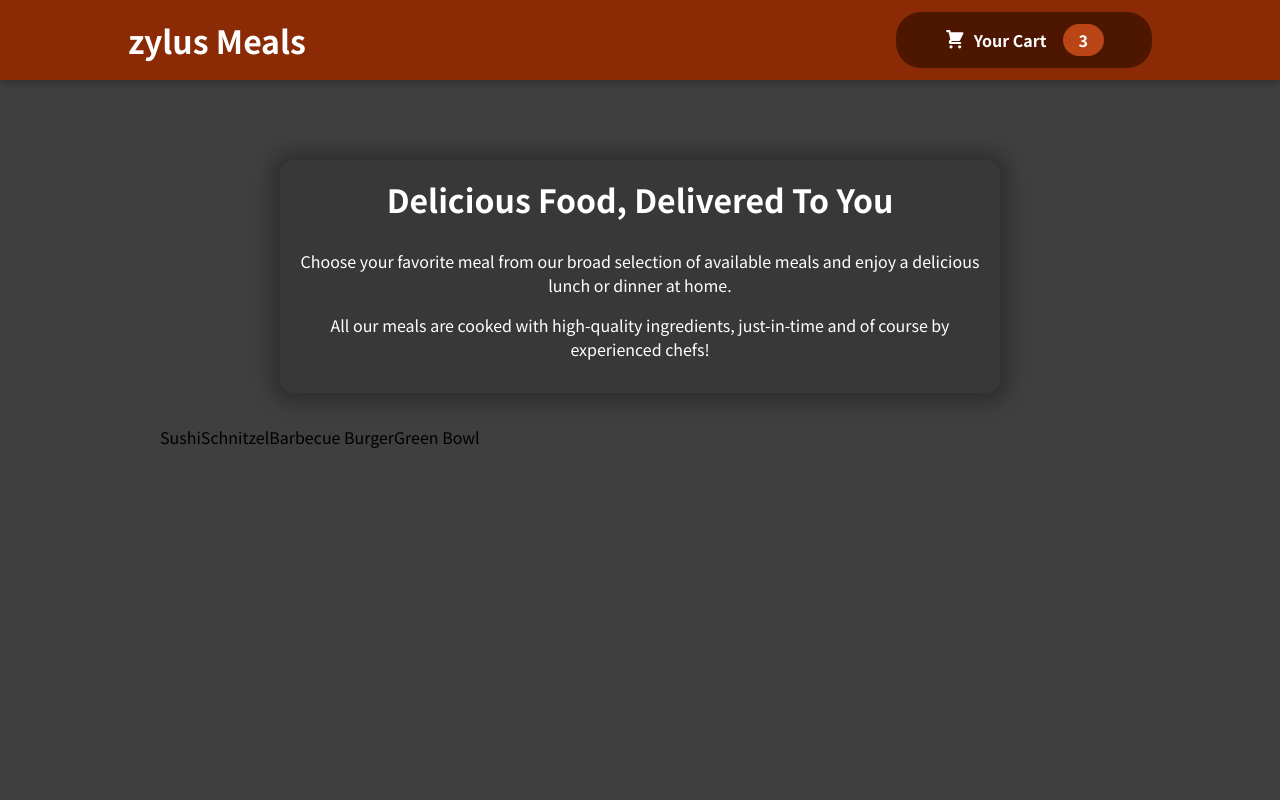
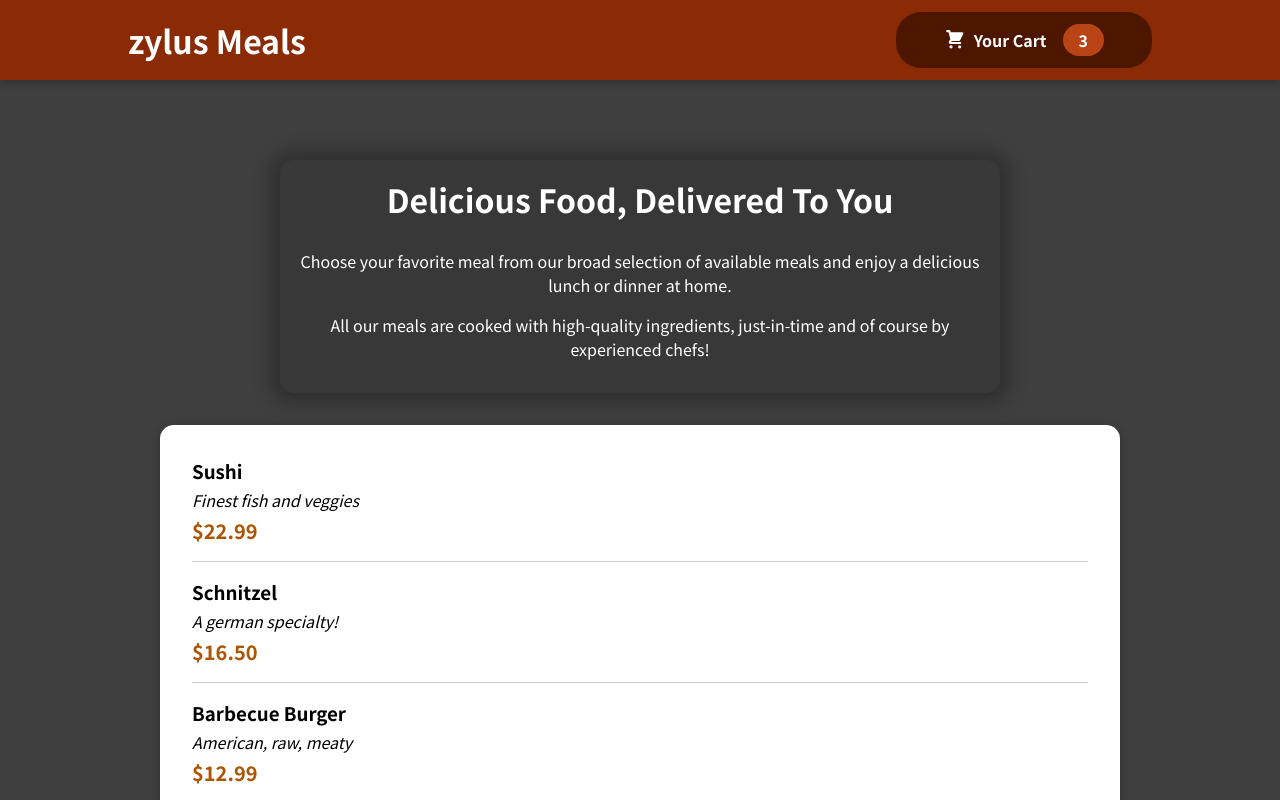
Before and after one commit to ashumsd7/React-Projects, a React (Create React App) app in the folder Food Order App/: page / in a window 1280 px wide. Shown: the top 800 px of the page. Built offline with nearby package versions, Linux system fonts and the light colour scheme.

Commit message:
add meal item

```diff
--- a/Food Order App/src/components/Meals/AvailableMeals.js
+++ b/Food Order App/src/components/Meals/AvailableMeals.js
@@ -1,4 +1,6 @@
 import classes from "./AvaialableMeals.module.css";
+import Card from "../UI/Card";
+import MealItem from "./MealItem/MealItem";
 
 const DUMMY_MEALS = [
   {
@@ -27,11 +29,22 @@
   },
 ];
 const AvailableMeals = () => {
-  const mealsList = DUMMY_MEALS.map(meal=>meal.name);
+  const mealsList = DUMMY_MEALS.map((meal) => (
+    <MealItem
+      key={meal.id}
+      name={meal.name}
+      price={meal.price}
+      description={meal.description}
+    >
+      {meal.name}
+    </MealItem>
+  ));
 
   return (
     <section className={classes.meals}>
-      <ul>{mealsList}</ul>
+      <Card>
+        <ul>{mealsList}</ul>
+      </Card>
     </section>
   );
 };
--- /dev/null
+++ b/Food Order App/src/components/Meals/MealItem/MealItem.js
@@ -0,0 +1,18 @@
+import classes from "./MealItem.module.css";
+const MealItem = (props) => {
+  const price = `$${props.price.toFixed(2)}`;
+
+  return (
+    <li className={classes.meal}>
+      <div>
+        {" "}
+        <h3>{props.name}</h3>
+        <div className={classes.description}>{props.description}</div>
+        <div className={classes.price}>{price}</div>
+      </div>
+      <div></div>
+    </li>
+  );
+};
+
+export default MealItem;
--- /dev/null
+++ b/Food Order App/src/components/Meals/MealItem/MealItem.module.css
@@ -0,0 +1,22 @@
+.meal {
+    display: flex;
+    justify-content: space-between;
+    margin: 1rem;
+    padding-bottom: 1rem;
+    border-bottom: 1px solid #ccc;
+  }
+
+  .meal h3 {
+    margin: 0 0 0.25rem 0;
+  }
+
+  .description {
+    font-style: italic;
+  }
+
+  .price {
+    margin-top: 0.25rem;
+    font-weight: bold;
+    color: #ad5502;
+    font-size: 1.25rem;
+  }
--- /dev/null
+++ b/Food Order App/src/components/UI/Card.js
@@ -0,0 +1,10 @@
+import classes from './Card.module.css'
+
+const Card = props =>{
+
+    return <div className={classes.card}>{props.children}</div>
+
+}
+
+
+export default Card
--- /dev/null
+++ b/Food Order App/src/components/UI/Card.module.css
@@ -0,0 +1,6 @@
+.card {
+    padding: 1rem;
+    box-shadow: 0 2px 8px rgba(0, 0, 0, 0.25);
+    border-radius: 14px;
+    background-color: white;
+  }
```
Also changed, not shown: Food Order App/src/components/Meals/MealItem/MealItemForm.js (added), Food Order App/src/components/Meals/MealItem/MealItemForm.module.css (added), 1 other file (tests, documents, lock files or other folders).
